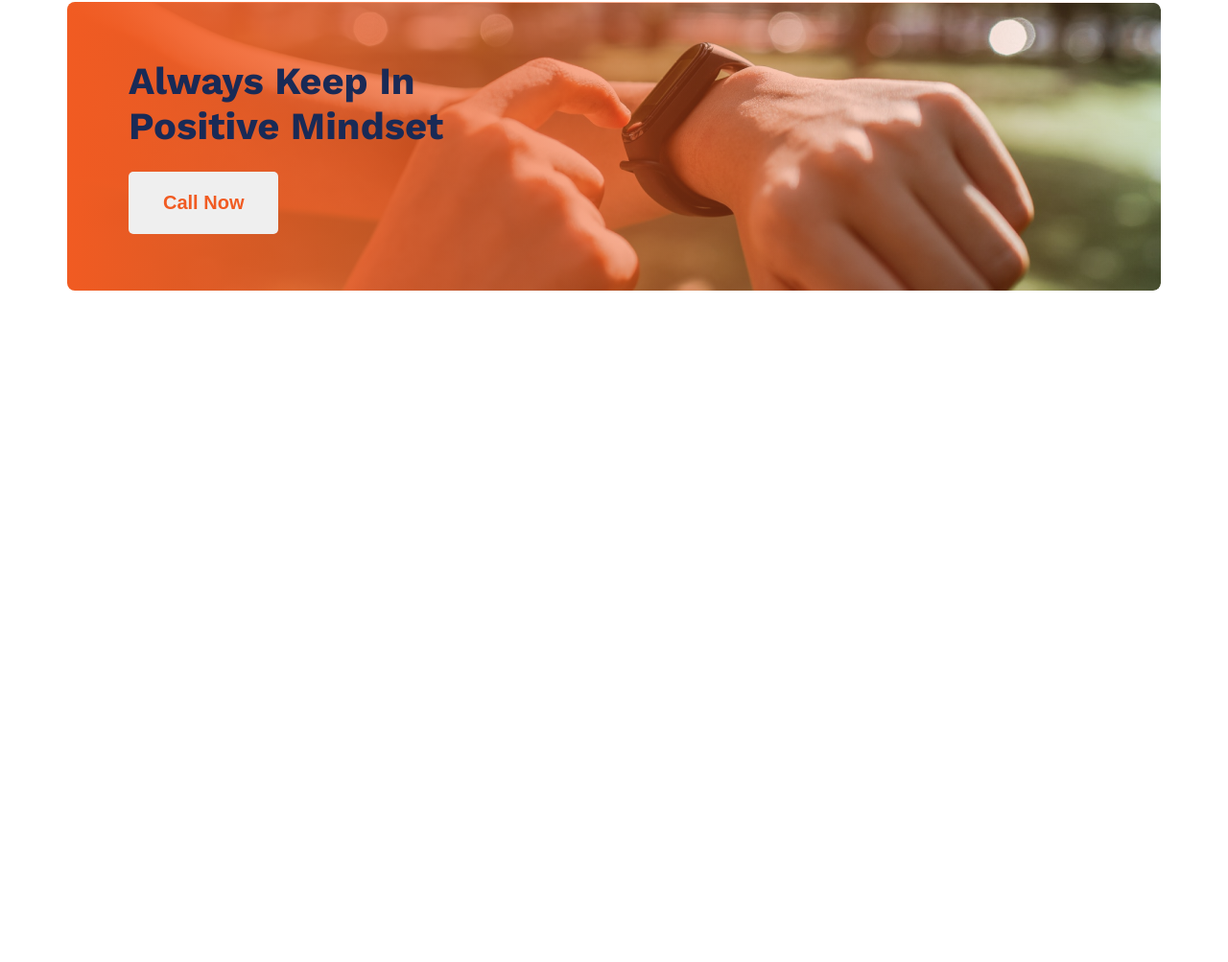
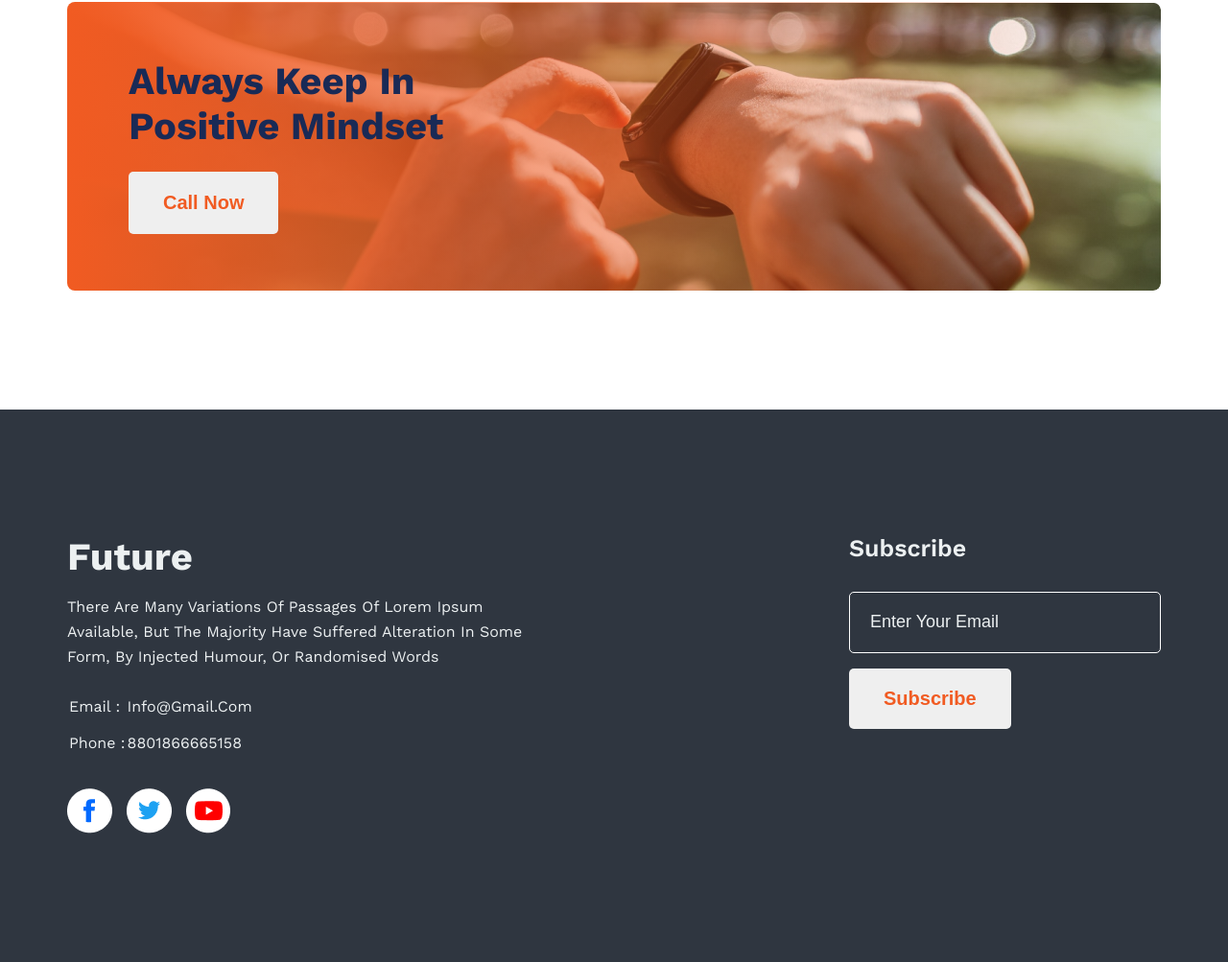
Before and after one commit to raiyan1999j/ph-project-02, a plain HTML site: page index.html in a window 1280 px wide. Shown: the part 2167-3170 px from the top of the page at 96% size. Before the commit the page ends 2470 px from the top, so only its background shows below. Drawn offline with nearby package versions, Linux system fonts and the light colour scheme.

Commit message:
first version

```diff
--- a/index.html
+++ b/index.html
@@ -139,7 +139,54 @@
     <!-- mainArea-finish -->
     <!-- footerArea-start -->
     <footer>
-
+        <section class="footerArea">
+            <div class="row">
+                <div class="footerBox">
+                    <div>
+                        <h2>future</h2>
+                        <p class="textBox">
+                            There are many variations of passages of Lorem Ipsum available, but the majority have suffered alteration in some form, by injected humour, or randomised words
+                        </p>
+                        <table>
+                            <tr>
+                                <td>Email :</td>
+                                <td>info@gmail.com</td>
+                            </tr>
+                            <tr>
+                                <td>phone :</td>
+                                <td>8801866665158</td>
+                            </tr>
+                        </table>
+                        <ul class="footerList">
+                            <li>
+                                <a href="www.facebook.com" target="_blank">
+                                    <img src="./image/fb.png" alt="facebook">
+                                </a>
+                            </li>
+                            <li>
+                                <a href="www.twitter.com">
+                                    <img src="./image/twitter.png" alt="twitter">
+                                </a>
+                            </li>
+                            <li>
+                                <a href="www.youtube.com">
+                                    <img src="./image/youtube.png" alt="youtube">
+                                </a>
+                            </li>
+                        </ul>
+                    </div>
+                    <div>
+                        <h2>subscribe</h2>
+                        <div class="inputBox">
+                            <input type="email" name="" id="" placeholder="Enter Your Email">
+                            <button class="btn">
+                                subscribe
+                            </button>
+                        </div>
+                    </div>
+                </div>
+            </div>
+        </section>
     </footer>
     <!-- footerArea-finish -->
 </body>
--- a/style/style.css
+++ b/style/style.css
@@ -150,3 +150,69 @@ ul{
     background:linear-gradient(-90deg, rgba(241, 91, 34, 0.00) 0% ,#F15B22 100%);
     color:white;
 }
+/* ========== */
+/* footerArea */
+/* ========== */
+.footerArea{
+    background:#2f3640;
+    color:#ecf0f1;
+}
+.footerArea .row{
+    padding:130px 0;
+}
+.footerArea .footerBox{
+    display:flex;
+    justify-content: space-between;
+}
+.footerArea h2{
+    color:#ecf0f1;
+}
+.footerArea .textBox{
+    width:485px;
+    margin:16px 0 24px 0;
+}
+.footerArea table{
+    font-size:16px;
+    font-weight:400;
+    line-height:26px;
+}
+.footerArea table td{
+    padding-bottom:10px;
+}
+.footerArea .footerBox .footerList{
+    margin-top:22px;
+}
+.footerArea .footerBox .footerList li{
+    float:left;
+    margin-right:15px;
+}
+.footerArea .footerBox .footerList li:hover{
+    box-shadow: 0 8px 10px black;
+}
+.footerArea .footerBox div:nth-child(2) h2{
+    font-size: 25px;
+    font-weight: 600;
+}
+.footerArea .footerBox .inputBox{
+    width: 325px;
+    height:64px;
+    margin:31px 0 16px 0;
+}
+.footerArea .footerBox .inputBox input{
+    border:1px solid white;
+    border-radius:5px;
+    height:100%;
+    width:100%;
+    background:transparent;
+}
+.footerArea .footerBox .inputBox input::placeholder{
+    padding: 21px 0 21px 21px;
+    color:#ecf0f1;
+    font-size:18px;
+    font-weight:400;
+}
+.footerArea .footerBox .btn{
+    padding:20px 36px;
+    color:#F15B22;
+    margin-top:16px;
+}
```
